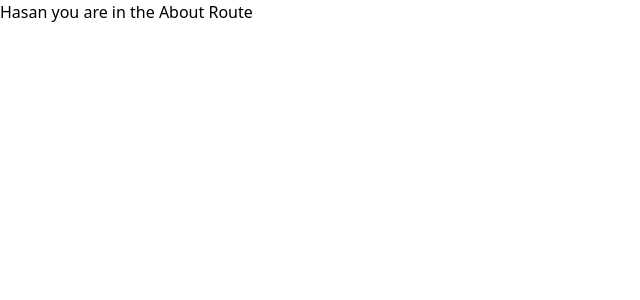
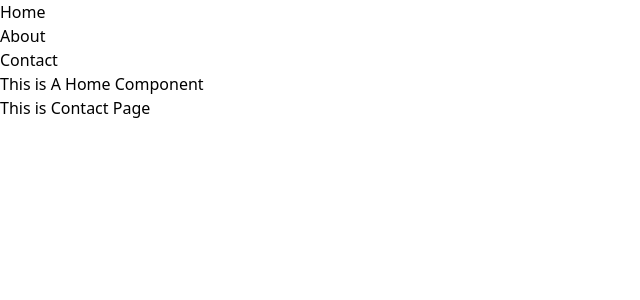
Before and after one commit to jayen123/React-Router, a React (Vite) app: page /about in a window 1280 px wide. Shown: the top 300 px of the page, without its empty margins (0-640 px from the left). Built offline with nearby package versions, Linux system fonts and the light colour scheme.

Commit message:
understand nesting routing

```diff
--- /dev/null
+++ b/src/components/About/About.jsx
@@ -0,0 +1,9 @@
+
+
+export default function About() {
+  return (
+    <div>
+        <h1>This is Contact Page</h1>
+    </div>
+  )
+}
--- /dev/null
+++ b/src/components/Contact/Contact.jsx
@@ -0,0 +1,9 @@
+
+
+export default function Contact() {
+  return (
+    <div>
+        <h1>This is Contact</h1>
+    </div>
+  )
+}
--- /dev/null
+++ b/src/components/Home/Home.jsx
@@ -0,0 +1,12 @@
+import { Outlet } from "react-router-dom";
+import Navbar from "../Navbar/Navbar";
+
+export default function Home() {
+  return (
+    <div className="flex flex-col items-center justify-center h-screen">
+      <Navbar />
+      <h1>This is A Home Component</h1>
+      <Outlet />
+    </div>
+  );
+}
--- /dev/null
+++ b/src/components/Navbar/Navbar.jsx
@@ -0,0 +1,20 @@
+
+
+export default function Navbar() {
+  return (
+    <nav>
+        <ul className="flex gap-5">
+          <li>
+            <a href="/">Home</a>
+          </li>
+          <li>
+            <a href="/about">About</a>
+          </li>
+          <li>
+            <a href="/contact">Contact</a>
+          </li>
+        </ul>
+
+    </nav>
+  )
+}
```
Also changed, not shown: src/main.jsx (+16 -8 lines).
